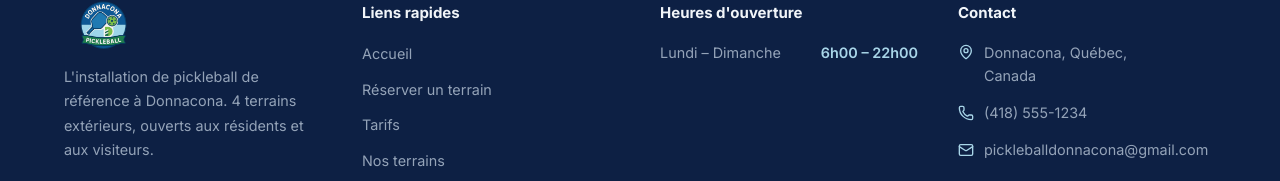
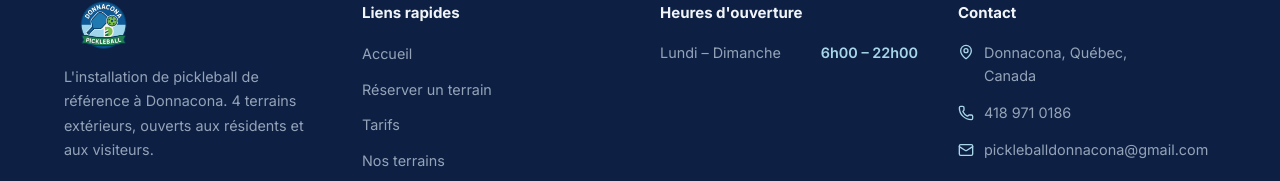
Before and after one commit to gaelbeaulieu504-design/pickleball-donncona, a React (Vite) app: page /admin in a window 1280 px wide. Shown: the part 608-789 px from the top of the page. Built offline with nearby package versions, Linux system fonts and the light colour scheme.

Commit message:
Orchids run changes (2026-03-21T21:59:14.836Z)

```diff
--- a/src/components/Footer.jsx
+++ b/src/components/Footer.jsx
@@ -77,10 +77,10 @@ export default function Footer() {
               </li>
               <li style={{ display: 'flex', alignItems: 'center', gap: '0.625rem' }}>
                 <Phone size={16} style={{ flexShrink: 0, color: '#A8D5E8' }} />
-                <a href="tel:+14185551234" style={{ transition: 'color 0.2s' }}
+                <a href="tel:+14189710186" style={{ transition: 'color 0.2s' }}
                   onMouseEnter={e => e.currentTarget.style.color = '#A8D5E8'}
                   onMouseLeave={e => e.currentTarget.style.color = '#94a3b8'}
-                >(418) 555-1234</a>
+                >418 971 0186</a>
               </li>
               <li style={{ display: 'flex', alignItems: 'center', gap: '0.625rem' }}>
                 <Mail size={16} style={{ flexShrink: 0, color: '#A8D5E8' }} />
```
